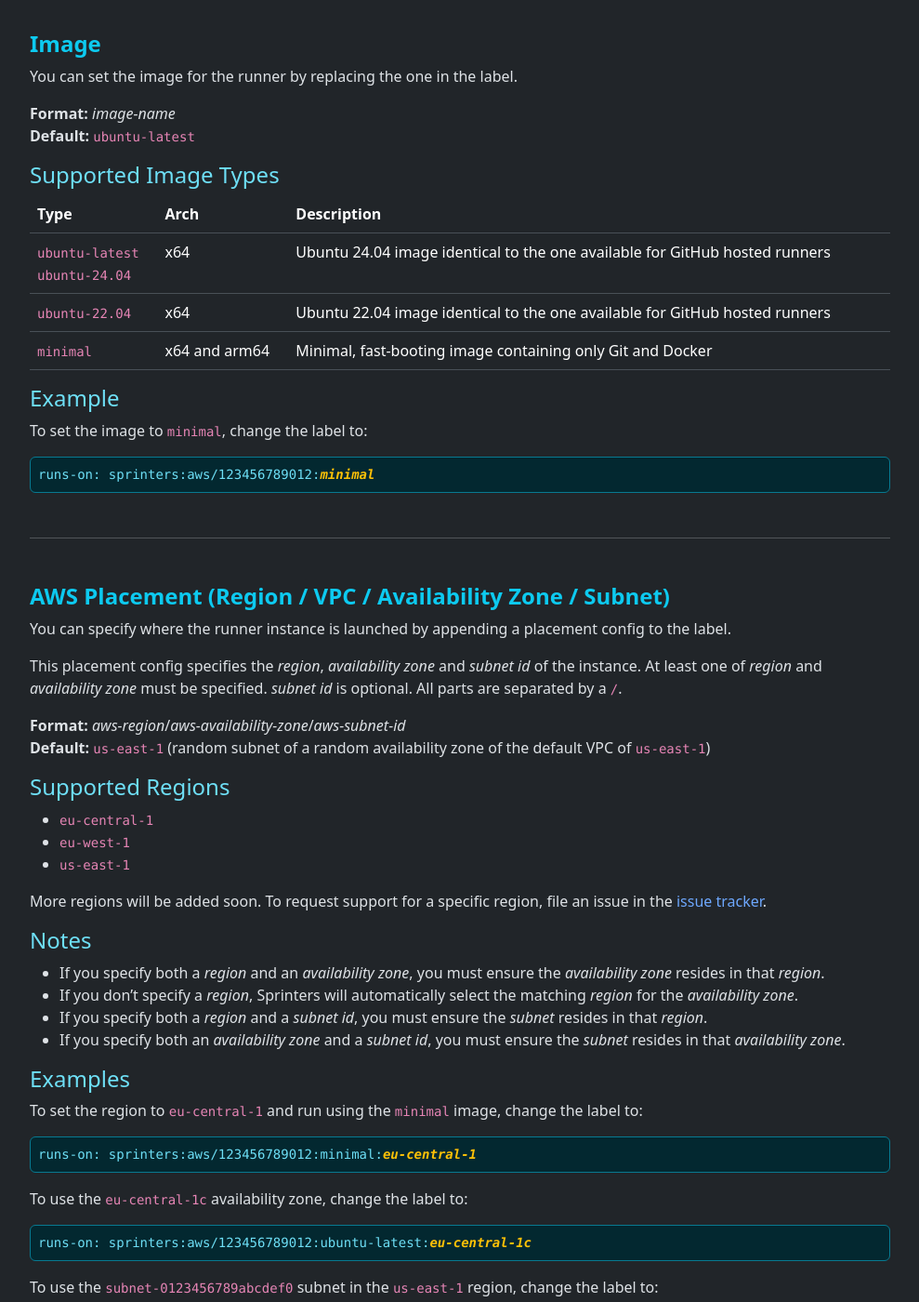
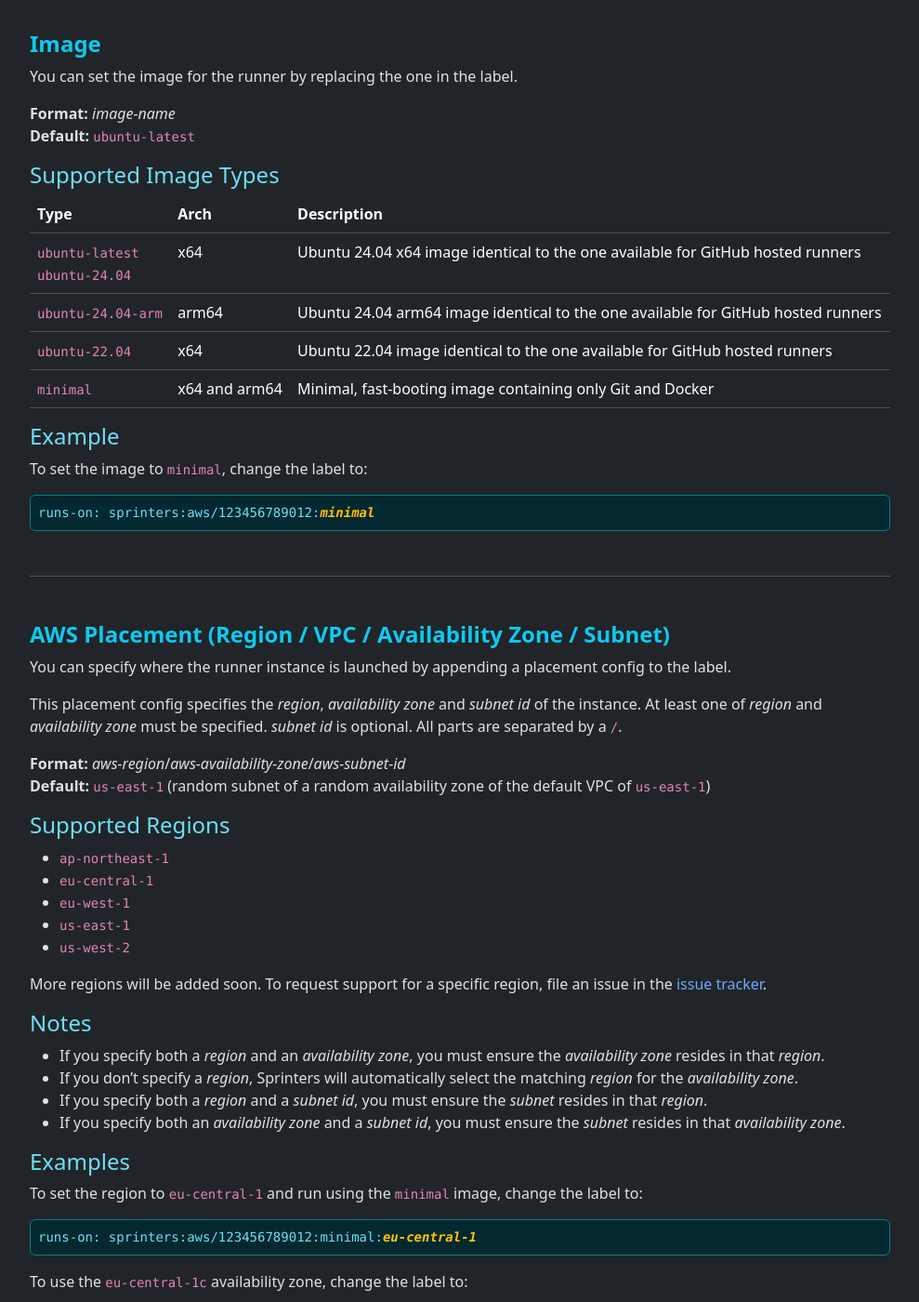
Before and after one commit to sprinters-sh/sprinters.sh, a Jekyll site: the page built from docs/label.md, in a window 1280 px wide and 1400 px high, scrolled down 2265 px. Shown: the whole window at 93% size, without its empty margins (240-1229 px from the left). Built offline with Jekyll 4.4.1, drawn with Linux system fonts in a browser that asks for light colours.

Commit message:
Updated for new regions and image

```diff
--- a/docs/label.md
+++ b/docs/label.md
@@ -110,7 +110,8 @@
 {% include h4.html text="Supported Image Types" %}
 | Type | Arch | Description |
 +-|-|-+
-| `ubuntu-latest`{: .text-nowrap } <br> `ubuntu-24.04`{: .text-nowrap } | x64 | Ubuntu 24.04 image identical to the one available for GitHub hosted runners |
+| `ubuntu-latest`{: .text-nowrap } <br> `ubuntu-24.04`{: .text-nowrap } | x64 | Ubuntu 24.04 x64 image identical to the one available for GitHub hosted runners |
+| `ubuntu-24.04-arm`{: .text-nowrap } | arm64 | Ubuntu 24.04 arm64 image identical to the one available for GitHub hosted runners |
 | `ubuntu-22.04`{: .text-nowrap } | x64 | Ubuntu 22.04 image identical to the one available for GitHub hosted runners |
 | `minimal` | x64 and arm64 | Minimal, fast-booting image containing only Git and Docker |
 {: .table }
@@ -136,9 +137,11 @@
 **Default:** `us-east-1` (random subnet of a random availability zone of the default VPC of `us-east-1`)
 
 {% include h4.html text="Supported Regions" %}
+- `ap-northeast-1`
 - `eu-central-1`
 - `eu-west-1`
 - `us-east-1`
+- `us-west-2`
 
 More regions will be added soon. To request support for a specific region, file an issue in the [issue tracker](https://github.com/sprinters-sh/sprinters/issues).
 
```
Also changed, not shown: docs/changelog.md (+2 -0 lines), index.html (+4 -4 lines).
